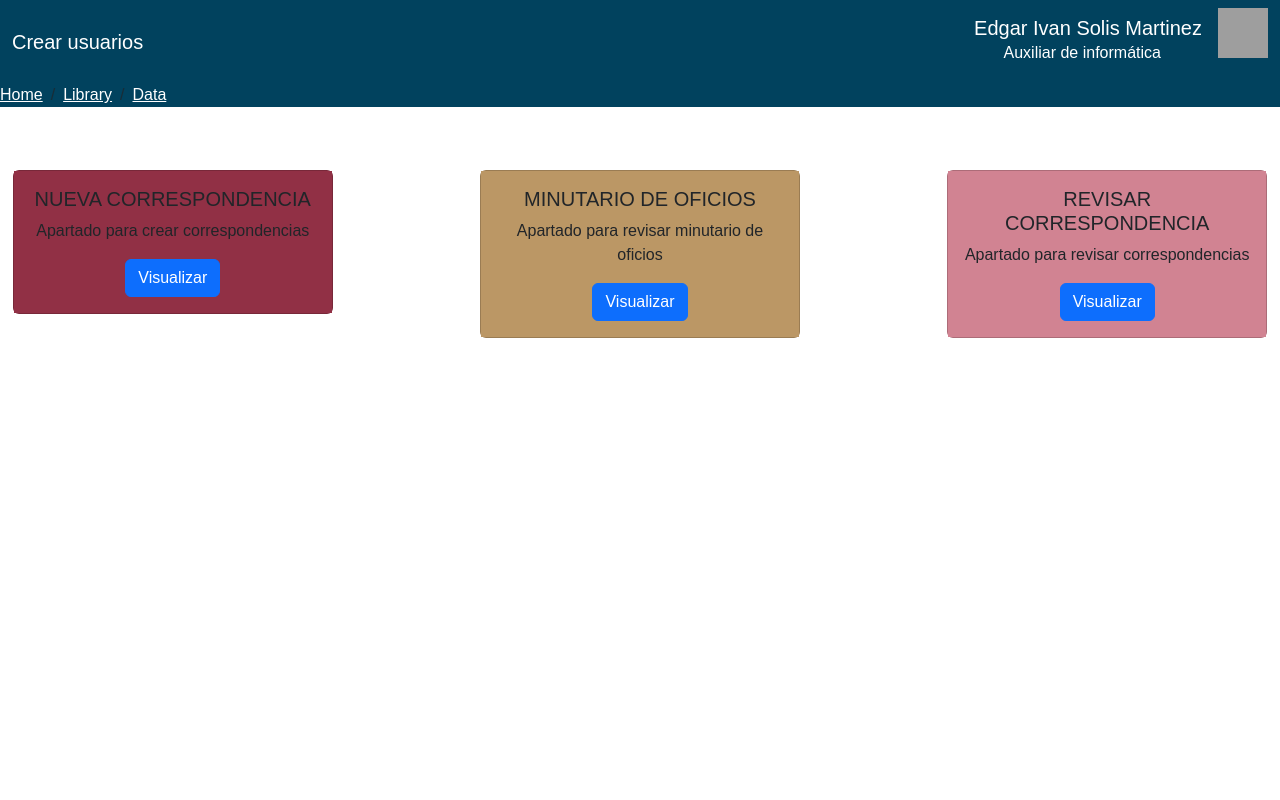
After one commit to SaredGap/SICAD, a PHP site: page /Nivel1.php in a window 1280 px wide. The commit adds this page. Run offline with PHP 8.4, Linux system fonts and the light colour scheme; grey boxes are pictures that could not be loaded.

Commit message:
Cambios de Julio

```diff
--- a/Navbar.php
+++ b/Navbar.php
@@ -1,29 +1,33 @@
 <!DOCTYPE html>
 <html lang="en">
-
 <head>
   <meta charset="UTF-8">
   <meta http-equiv="X-UA-Compatible" content="IE=edge">
   <meta name="viewport" content="width=device-width, initial-scale=1.0">
   <link href="https://cdn.jsdelivr.net/npm/bootstrap@5.3.0-alpha1/dist/css/bootstrap.min.css" rel="stylesheet" integrity="sha384-GLhlTQ8iRABdZLl6O3oVMWSktQOp6b7In1Zl3/Jr59b6EGGoI1aFkw7cmDA6j6gD" crossorigin="anonymous">
-  <link rel="stylesheet" href="Estilos.css">
+  <link rel="stylesheet" href="Style.css">
   <title>Menu</title>
 </head>
-
 <body>
-  <nav class="navbar navbar-default" id="navbar" name="navbar">
+  <nav class="navbar navbar-default">
     <div class="container-fluid">
-      <a class="navbar-brand" href="CrearUsuario.php">Crear usuarios</a>
+      <a class="navbar-brand" href="CrearUsuario.php" >Crear usuarios</a>
       <form class="d-flex" role="search">
         <a class="navbar-brand" href="#">Edgar Ivan Solis Martinez <h6>ㅤㅤAuxiliar de informática</h6></a>
         <img src="https://assets.stickpng.com/thumbs/585e4bf3cb11b227491c339a.png" alt="Logo" width="50" height="50" class="d-inline-block align-text-top">
       </form>
     </div>
   </nav>
+  <nav aria-label="breadcrumb">
+    <ol class="breadcrumb">
+      <li class="breadcrumb-item"><a href="#">Home</a></li>
+      <li class="breadcrumb-item"><a href="#">Library</a></li>
+      <li class="breadcrumb-item active" aria-current="page"><a href="#">Data</a></li>
+    </ol>
+  </nav>
 
   <script src="https://cdn.jsdelivr.net/npm/bootstrap@5.3.0-alpha1/dist/js/bootstrap.bundle.min.js" integrity="sha384-w76AqPfDkMBDXo30jS1Sgez6pr3x5MlQ1ZAGC+nuZB+EYdgRZgiwxhTBTkF7CXvN" crossorigin="anonymous"></script>
-  <script src="https://cdn.jsdelivr.net/npm/@popperjs/core@2.11.6/dist/umd/popper.min.js" integrity="sha384-oBqDVmMz9ATKxIep9tiCxS/Z9fNfEXiDAYTujMAeBAsjFuCZSmKbSSUnQlmh/jp3" crossorigin="anonymous"></script>
-  <script src="https://cdn.jsdelivr.net/npm/bootstrap@5.3.0-alpha1/dist/js/bootstrap.min.js" integrity="sha384-mQ93GR66B00ZXjt0YO5KlohRA5SY2XofN4zfuZxLkoj1gXtW8ANNCe9d5Y3eG5eD" crossorigin="anonymous"></script>
+<script src="https://cdn.jsdelivr.net/npm/@popperjs/core@2.11.6/dist/umd/popper.min.js" integrity="sha384-oBqDVmMz9ATKxIep9tiCxS/Z9fNfEXiDAYTujMAeBAsjFuCZSmKbSSUnQlmh/jp3" crossorigin="anonymous"></script>
+<script src="https://cdn.jsdelivr.net/npm/bootstrap@5.3.0-alpha1/dist/js/bootstrap.min.js" integrity="sha384-mQ93GR66B00ZXjt0YO5KlohRA5SY2XofN4zfuZxLkoj1gXtW8ANNCe9d5Y3eG5eD" crossorigin="anonymous"></script>
 </body>
-
 </html>
--- /dev/null
+++ b/Nivel1.php
@@ -0,0 +1,64 @@
+<?php
+include 'Navbar.php';
+
+?>
+<!DOCTYPE html>
+<html lang="en">
+<head>
+    <meta charset="UTF-8">
+    <meta http-equiv="X-UA-Compatible" content="IE=edge">
+    <meta name="viewport" content="width=device-width, initial-scale=1.0">
+    <link href="https://cdn.jsdelivr.net/npm/bootstrap@5.3.0-alpha1/dist/css/bootstrap.min.css" rel="stylesheet" integrity="sha384-GLhlTQ8iRABdZLl6O3oVMWSktQOp6b7In1Zl3/Jr59b6EGGoI1aFkw7cmDA6j6gD" crossorigin="anonymous">
+    <link rel="stylesheet" href="Styles/Estilos.css">
+    <title>Nivel 1</title>
+</head>
+<body>
+
+    <div class="contenedor">
+	  	<div class="contenedor-cards">
+		    <div class="contenedor-card-item">
+		      	<div id="NuevaC" class="contenedor-card-item-wrapper-NuevaC">
+                  <div class="card">
+                        <div class="card-body">
+                            <center>
+                            <h5 class="card-title">NUEVA CORRESPONDENCIA</h5>
+                            <p class="card-text">Apartado para crear correspondencias</p>
+                            <a href="#" class="btn btn-primary">Visualizar</a>
+                            </center>
+                        </div>
+                    </div>
+		      	</div>
+		    </div>
+		    <div class="contenedor-card-item">
+		      	<div id="MinutarioOf" class="contenedor-card-item-wrapper-MinutarioOf">
+                  <div class="card">
+                        <div class="card-body">
+                            <center>
+                            <h5 class="card-title">MINUTARIO DE OFICIOS</h5>
+                            <p class="card-text">Apartado para revisar minutario de oficios</p>
+                            <a href="#" class="btn btn-primary">Visualizar</a>
+                            </center>
+                        </div>
+                    </div>
+		      	</div>
+		    </div>
+		    <div class="contenedor-card-item">
+		      	<div id="RevisarC" class="contenedor-card-item-wrapper-RevisarC">
+                    <div class="card">
+                        <div class="card-body">
+                            <center>
+                            <h5 class="card-title">REVISAR CORRESPONDENCIA</h5>
+                            <p class="card-text">Apartado para revisar correspondencias</p>
+                            <a href="#" class="btn btn-primary">Visualizar</a>
+                            </center>
+                        </div>
+                    </div>
+		      	</div>
+		    </div>
+	   	</div>
+	</div>
+<script src="https://cdn.jsdelivr.net/npm/bootstrap@5.3.0-alpha1/dist/js/bootstrap.bundle.min.js" integrity="sha384-w76AqPfDkMBDXo30jS1Sgez6pr3x5MlQ1ZAGC+nuZB+EYdgRZgiwxhTBTkF7CXvN" crossorigin="anonymous"></script>
+<script src="https://cdn.jsdelivr.net/npm/@popperjs/core@2.11.6/dist/umd/popper.min.js" integrity="sha384-oBqDVmMz9ATKxIep9tiCxS/Z9fNfEXiDAYTujMAeBAsjFuCZSmKbSSUnQlmh/jp3" crossorigin="anonymous"></script>
+<script src="https://cdn.jsdelivr.net/npm/bootstrap@5.3.0-alpha1/dist/js/bootstrap.min.js" integrity="sha384-mQ93GR66B00ZXjt0YO5KlohRA5SY2XofN4zfuZxLkoj1gXtW8ANNCe9d5Y3eG5eD" crossorigin="anonymous"></script>
+</body>
+</html>
--- a/Styles/Estilos.css
+++ b/Styles/Estilos.css
@@ -97,3 +97,158 @@ body {
   #navbar {
     background: #01425E;
   }
+
+  /*  --------------- Estilos del navbar------------------------*/
+
+* {
+  margin: 0;
+  padding: 0;
+  box-sizing: border-box;
+}
+a:link {
+  color: #ffffff;
+}
+nav{
+  background-color: #01425E;
+}
+* {
+  font-family: arial;
+}
+
+.contenedor {
+    position: relative;
+    width: 100%;
+    margin: 0 auto;
+    transition: all 0.3s ease-out;
+    margin-top: 50px;
+    margin-bottom: 20px;
+    display: block;
+}
+
+.contenedor-cards {
+    display: flex;
+    flex-wrap: wrap;
+    justify-content: space-between;
+}
+
+.contenedor-cards .contenedor-card-item {
+    -webkit-box-sizing: border-box;
+    -moz-box-sizing: border-box;
+    -o-box-sizing: border-box;
+    width: 25%;
+    margin: 1%;
+    -webkit-transition: all 0.3s ease-out;
+    -o-transition: all 0.3s ease-out;
+    transition: all 0.3s ease-out;
+    border-radius: 5px;
+    cursor: help;
+}
+
+.contenedor-cards .contenedor-card-item:hover {
+    box-shadow: 0 15px 30px rgba(0,0,0,0.3);
+    -webkit-transform: translateY(-10px);
+    -ms-transform: translateY(-10px);
+    -o-transform: translateY(-10px);
+    transform: translateY(-10px);
+}
+
+.contenedor-card-item-wrapper {
+    overflow: hidden;
+    position: relative !important;
+    background: #3E2723;
+    border-radius: 5px;
+}
+
+.contenedor-card-item img {
+    max-width: 100%;
+    position: relative;
+    top: 0;
+    -webkit-transition: all 0.3s cubic-bezier(0.645, 0.045, 0.355, 1);
+    transition: all 0.3s cubic-bezier(0.645, 0.045, 0.355, 1);
+    border-radius: 5px;
+}
+
+.contenedor-card-item .contenedor-info {
+    position: absolute;
+    width: 100%;
+    height: 70px;
+    bottom: -70px;
+    -webkit-transition: all 0.5s cubic-bezier(0.645, 0.045, 0.355, 1);
+    transition: all 0.5s cubic-bezier(0.645, 0.045, 0.355, 1);
+}
+
+.contenedor-card-item .contenedor-info .fondo {
+    background: -moz-linear-gradient(top, rgba(0,0,0,0) 0%, rgba(0,0,0,0.73) 53%, rgba(0,0,0,0.88) 100%);
+background: -webkit-linear-gradient(top, rgba(0,0,0,0) 0%,rgba(0,0,0,0.73) 53%,rgba(0,0,0,0.88) 100%);
+background: linear-gradient(to bottom, rgba(0,0,0,0) 0%,rgba(0,0,0,0.73) 53%,rgba(0,0,0,0.88) 100%);
+filter: progid:DXImageTransform.Microsoft.gradient( startColorstr='#00000000', endColorstr='#e0000000',GradientType=0 );
+    width: 100%;
+    height: 100%;
+    position: absolute;
+    top: 0;
+    left: 0;
+}
+
+.contenedor-card-item .contenedor-info .info {
+    color: #fff;
+    position: relative;
+    z-index: 500;
+    padding: 20px 15px;
+}
+
+.contenedor-card-item .contenedor-info .info .titulo {
+  margin: 0;
+  font-size: 20px;
+}
+
+.contenedor-card-item .contenedor-info .info .categoria {
+    display: block;
+    font-size: 10px;
+}
+
+.contenedor-card-item:hover .contenedor-info {
+    bottom: 0;
+}
+
+.contenedor-card-item:hover img {
+    top: -30px;
+    -webkit-transform: rotate(-5deg) scale(2);
+    -ms-transform: rotate(-5deg) scale(2);
+    -o-transform: rotate(-5deg) scale(2);
+    transform: rotate(-5deg) scale(2);
+}
+
+@media screen and (max-width: 900px) {
+    .contenedor-card-item:hover img {
+    top: -30px;
+    -webkit-transform: rotate(-5deg) scale(1.3);
+    -ms-transform: rotate(-5deg) scale(1.3);
+    -o-transform: rotate(-5deg) scale(1.3);
+    transform: rotate(-5deg) scale(1.3);
+  }
+
+    .contenedor-card-item .contenedor-info {
+        bottom: 0;
+    }
+}
+
+@media screen and (max-width: 767px) {
+    .contenedor {
+        width: 95%;
+    }
+  }
+
+  .contenedor-card-item-wrapper-NuevaC div
+  {
+   background-color: #913045;
+  }
+
+  .contenedor-card-item-wrapper-MinutarioOf div
+  {
+   background-color: #bb9765;
+  }
+
+  .contenedor-card-item-wrapper-RevisarC div
+  {
+   background-color: #d18392
+  }
```
